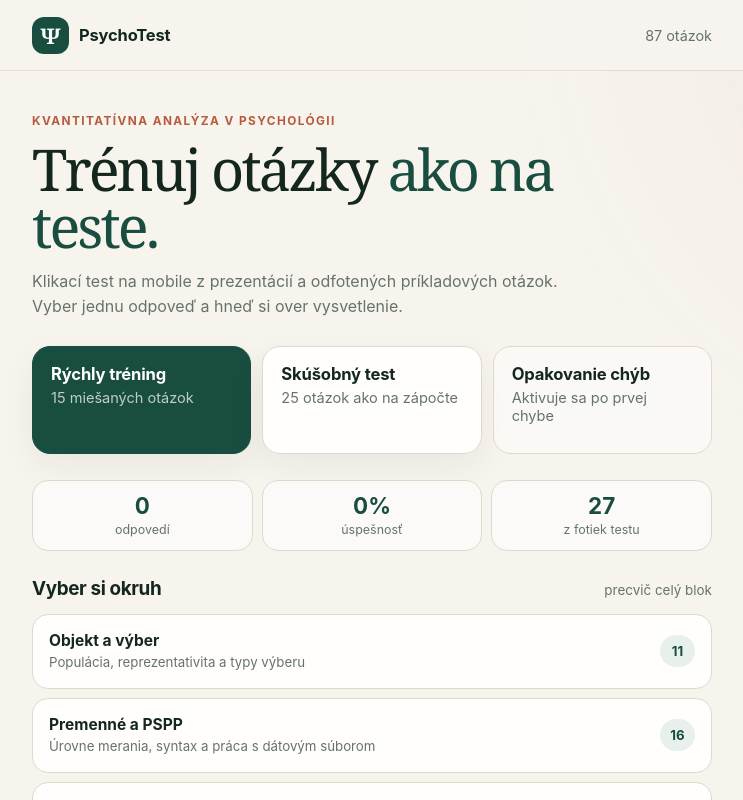
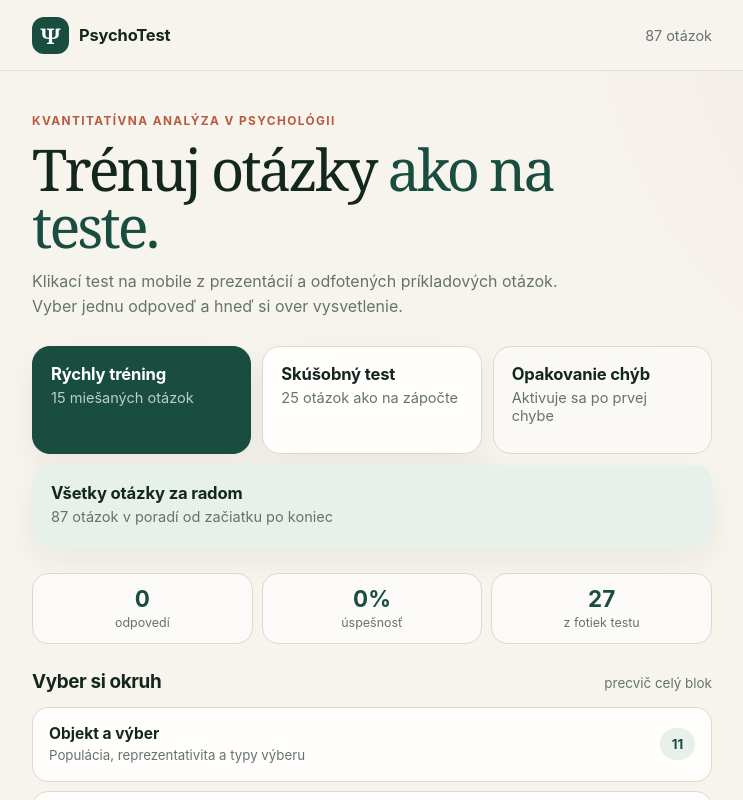
Before and after one commit to figaro112/testovnice, a Next.js app in the folder apps/web/: page / in a window 1280 px wide. Shown: the top 800 px of the page, without its empty margins (268-1011 px from the left). Built offline with nearby package versions, Linux system fonts and the light colour scheme.

Commit message:
feat: add full ordered quiz mode

```diff
--- a/apps/web/app/globals.css
+++ b/apps/web/app/globals.css
@@ -201,6 +201,11 @@ button:focus-visible {
 
 .primaryMode span {
   color: rgba(255, 255, 255, 0.72);
+}
+
+.allMode {
+  border-color: var(--forest-soft);
+  background: var(--forest-soft);
 }
 
 .statsRail {
@@ -607,6 +612,11 @@ button:focus-visible {
   .modeCard {
     min-height: 108px;
   }
+
+  .allMode {
+    grid-column: 1 / -1;
+    min-height: 82px;
+  }
 }
 
 @media (max-width: 420px) {
--- a/apps/web/app/quiz-client.tsx
+++ b/apps/web/app/quiz-client.tsx
@@ -9,7 +9,7 @@ import {
   type TopicId,
 } from "../lib/psychology-questions";
 
-type Mode = "quick" | "exam" | "mistakes" | "topic";
+type Mode = "quick" | "exam" | "all" | "mistakes" | "topic";
 type View = "home" | "session" | "results";
 
 type QuestionProgress = {
@@ -52,6 +52,7 @@ function shuffle<T>(values: T[]) {
 function modeLabel(mode: Mode) {
   if (mode === "quick") return "Rýchly tréning";
   if (mode === "exam") return "Skúšobný test";
+  if (mode === "all") return "Všetky otázky";
   if (mode === "mistakes") return "Opakovanie chýb";
   return "Vybraný okruh";
 }
@@ -121,9 +122,8 @@ export default function QuizClient({ questions }: Props) {
     const mistakePool = basePool.filter((question) => study[question.id]?.lastResult === "wrong");
     const pool = mode === "mistakes" && mistakePool.length ? mistakePool : basePool;
     const amount = mode === "quick" ? 15 : mode === "exam" ? 25 : pool.length;
-    const questionIds = shuffle(pool)
-      .slice(0, Math.min(amount, pool.length))
-      .map((question) => question.id);
+    const orderedPool = mode === "all" ? pool : shuffle(pool);
+    const questionIds = orderedPool.slice(0, Math.min(amount, pool.length)).map((question) => question.id);
 
     startTransition(() => {
       setSession({ mode, topicId, questionIds, index: 0, answers: {} });
@@ -235,6 +235,10 @@ export default function QuizClient({ questions }: Props) {
               <strong>Opakovanie chýb</strong>
               <span>{progress.mistakes ? `${progress.mistakes} otázok na opravu` : "Aktivuje sa po prvej chybe"}</span>
             </button>
+            <button className="modeCard allMode" onClick={() => startSession("all")} type="button">
+              <strong>Všetky otázky za radom</strong>
+              <span>{questions.length} otázok v poradí od začiatku po koniec</span>
+            </button>
           </section>
 
           <section className="statsRail" aria-label="Pokrok">
@@ -271,7 +275,7 @@ export default function QuizClient({ questions }: Props) {
           </section>
 
           <p className="sourceNote">
-            Obsah: prezentácie 1, 2, 3, 5, 6, 7, 8 a 9 plus zaslané fotografie príkladových testov. Harmonogram a
+            Obsah: prezentácie, Word poznámky k témam 1 až 9 a zaslané fotografie príkladových testov. Harmonogram a
             úvodné stretnutie neobsahovali skúškové učivo pre otázky.
           </p>
         </div>
```
